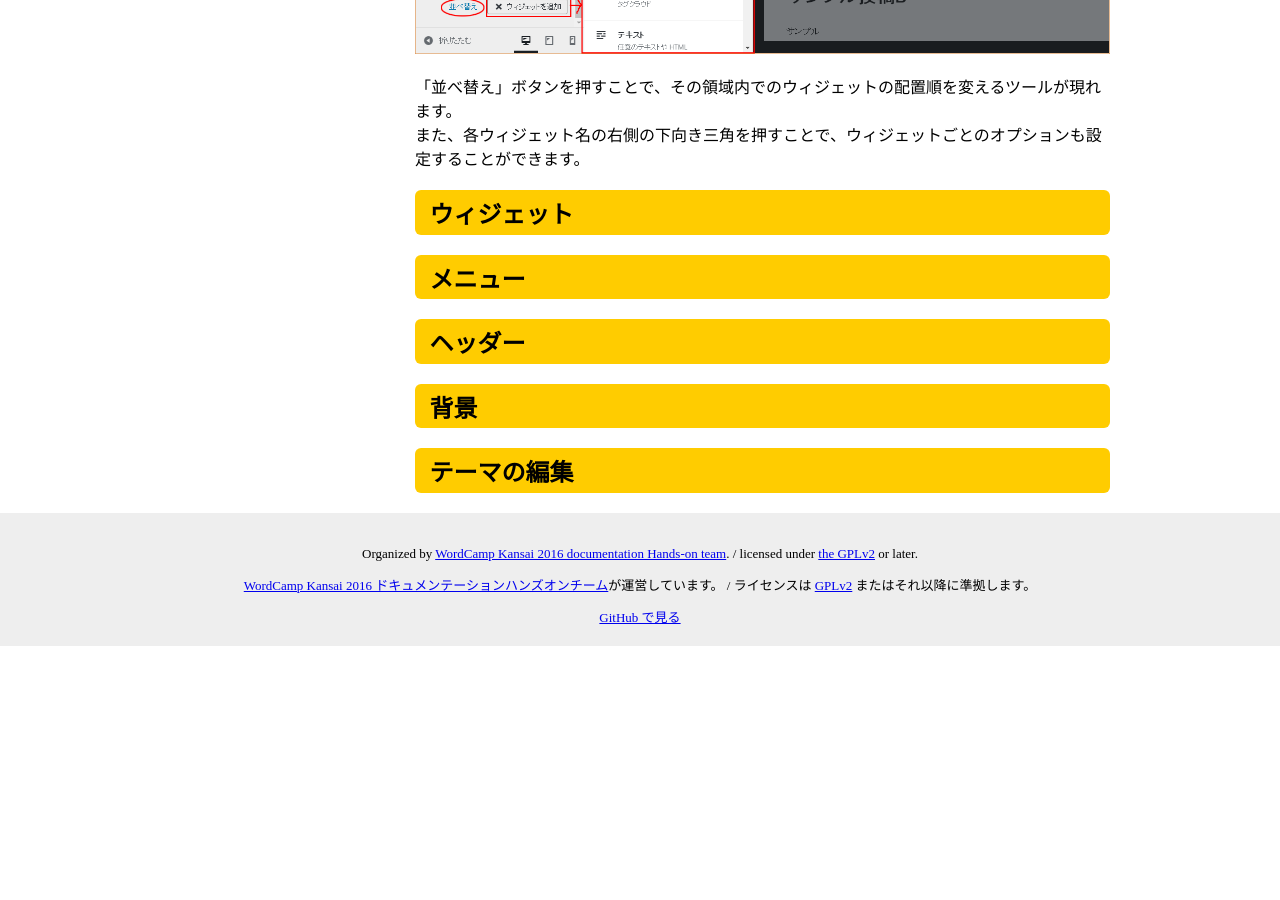
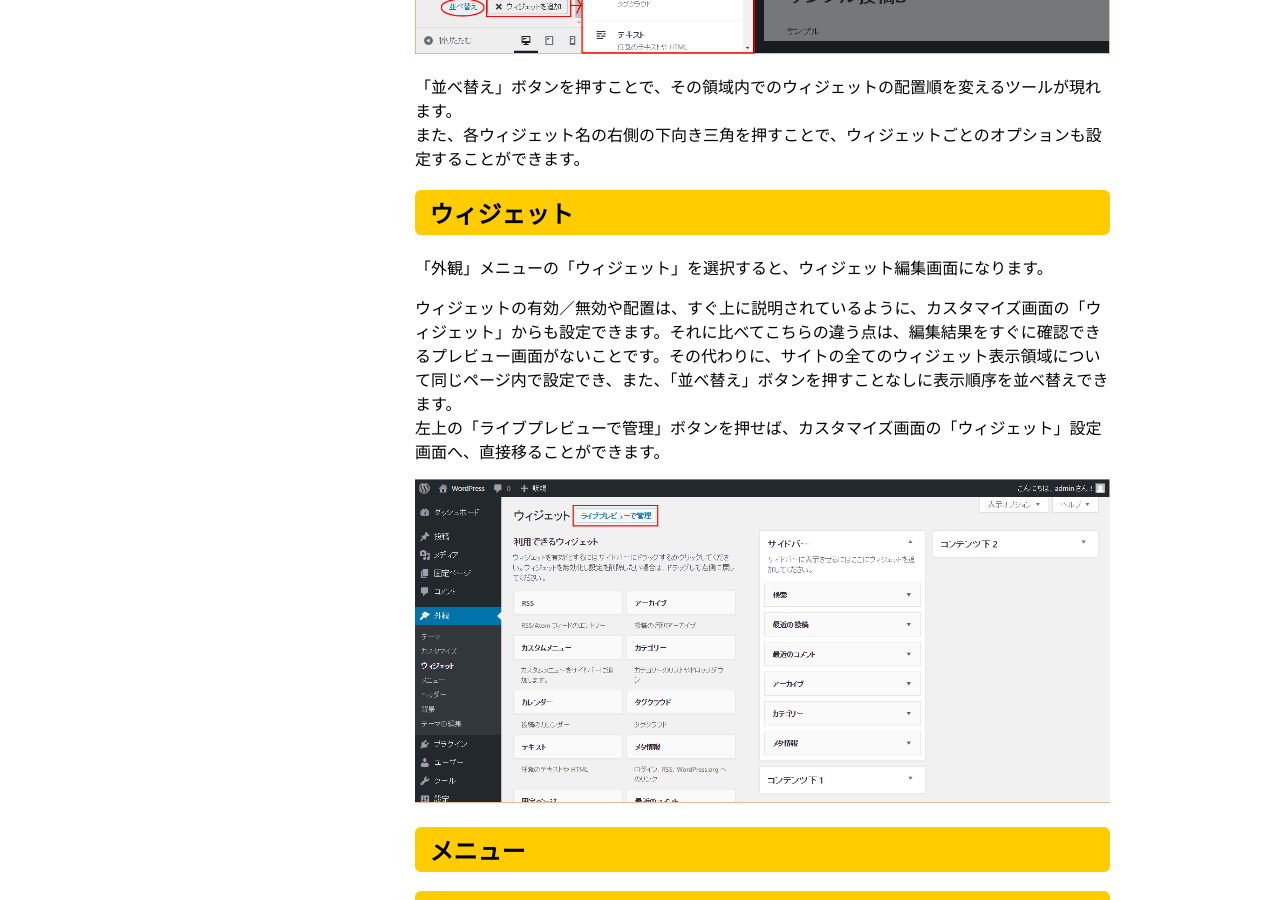
Before and after one commit to jawordpressorg/user-manual, a Jekyll site: the page built from 4_gaikan/index.md, in a window 1280 px wide and 900 px high, scrolled down 10043 px. Built offline with Jekyll 4.4.1, drawn with Linux system fonts in a browser that asks for light colours; nearby versions of some CDN libraries; before the commit the page ends 10689 px from its top, so only the background shows below that.

Commit message:
「外観」直下のウィジェットについての説明を追加。

```diff
--- a/4_gaikan/index.md
+++ b/4_gaikan/index.md
@@ -131,6 +131,13 @@ title: 外観
 
 ## ウィジェット
 
+「外観」メニューの「ウィジェット」を選択すると、ウィジェット編集画面になります。
+
+ウィジェットの有効／無効や配置は、すぐ上に説明されているように、カスタマイズ画面の「ウィジェット」からも設定できます。それに比べてこちらの違う点は、編集結果をすぐに確認できるプレビュー画面がないことです。その代わりに、サイトの全てのウィジェット表示領域について同じページ内で設定でき、また、「並べ替え」ボタンを押すことなしに表示順序を並べ替えできます。
+左上の「ライブプレビューで管理」ボタンを押せば、カスタマイズ画面の「ウィジェット」設定画面へ、直接移ることができます。
+
+![ウィジェットの説明1]({{ site.baseurl }}/assets/images/widget01.png)
+
 ## メニュー
 
 ## ヘッダー
```
Also changed, not shown: assets/images/widget01.png (added).
